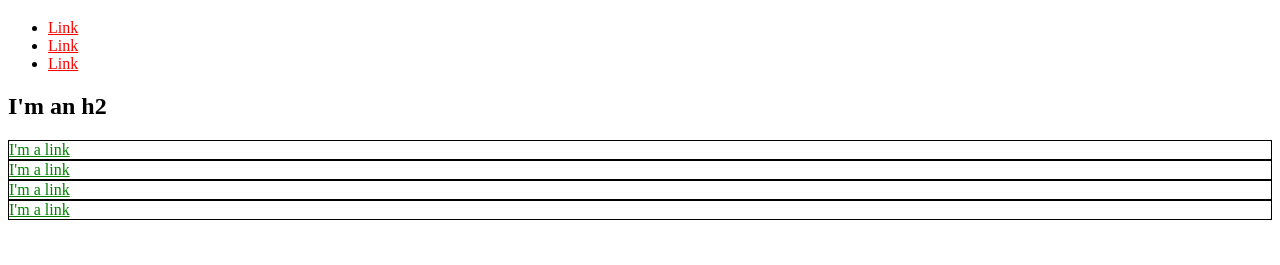
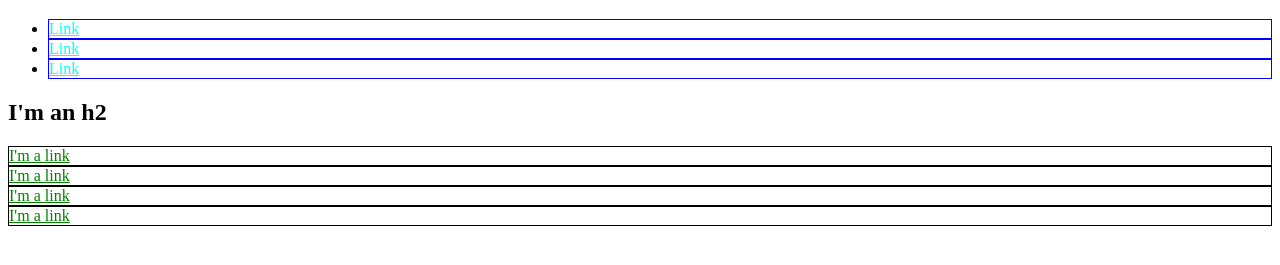
Before and after one commit to Rikuto-t/Rikuto-t.github.io, a plain HTML site: page index.html in a window 1280 px wide. Shown: the part 61-326 px from the top of the page. Drawn offline with Linux system fonts and the light colour scheme.

Commit message:
styleタグにcssを切り出し

```diff
--- a/index.html
+++ b/index.html
@@ -4,33 +4,54 @@
 <head>
   <title>Test Page: Don't Panic</title>
   <meta charset="utf-8">
+  <style>
+    div {
+      border: 1px solid black;
+    }
+
+    a {
+      color: red;
+    }
+
+    li {
+      border: 1px solid blue;
+    }
+
+    div a {
+      color: green;
+    }
+
+    li a {
+      color: aqua;
+    }
+  </style>
 </head>
 
 <body>
   <h1>I'm an h1</h1>
   <ul>
     <li>
-      <a href="https://example.com/" style="color: red;">Link</a>
+      <a href="https://example.com/">Link</a>
     </li>
     <li>
-      <a href="https://example.com/" style="color: red;">Link</a>
+      <a href="https://example.com/">Link</a>
     </li>
     <li>
-      <a href="https://example.com/" style="color: red;">Link</a>
+      <a href="https://example.com/">Link</a>
     </li>
   </ul>
   <h2>I'm an h2</h2>
-  <div style="border: 1px solid black;">
-    <a href="https://example.com/" style="color: green;">I'm a link</a>
+  <div>
+    <a href="https://example.com/">I'm a link</a>
   </div>
-  <div style="border: 1px solid black;">
-    <a href="https://example.com/" style="color: green;">I'm a link</a>
+  <div>
+    <a href="https://example.com/">I'm a link</a>
   </div>
-  <div style="border: 1px solid black;">
-    <a href="https://example.com/" style="color: green;">I'm a link</a>
+  <div>
+    <a href="https://example.com/">I'm a link</a>
   </div>
-  <div style="border: 1px solid black;">
-    <a href="https://example.com/" style="color: green;">I'm a link</a>
+  <div>
+    <a href="https://example.com/">I'm a link</a>
   </div>
 </body>
 
```
